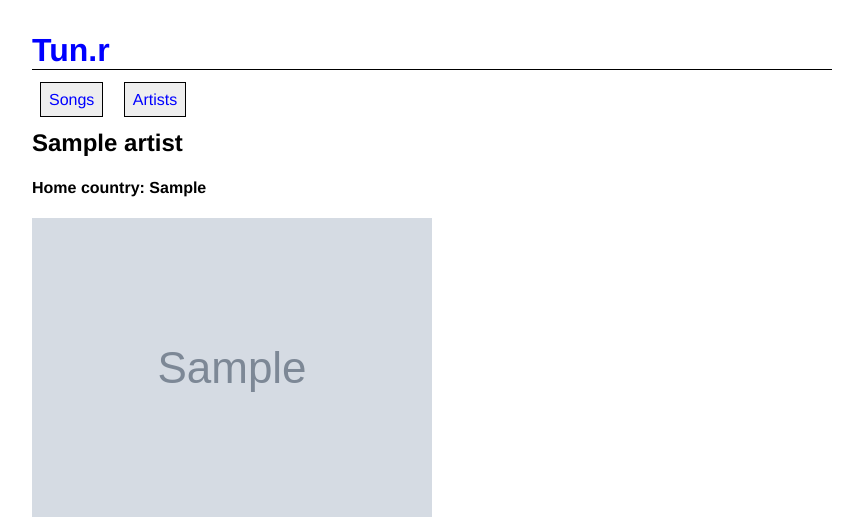
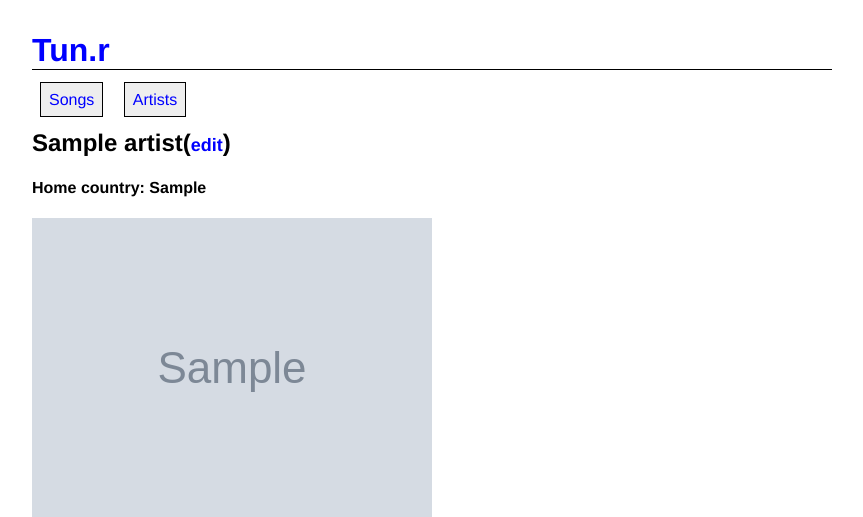
Before and after one commit to angawdi/django-tunrapp, a Django app: template tunr_django/tunr/templates/artist_detail.html in a window 1280 px wide. Shown: the top 517 px of the page, without its empty margins (208-1071 px from the left). Run offline with Django 3.2, Linux system fonts and the light colour scheme; the template is opened without the code that fills it: values that come from a table or form of the project are taken from there, others are empty; tables that the repository leaves empty hold one stand-in row (values such as "Sample post"); grey boxes marked "Sample" are stand-in pictures; parts of the project's set-up code (start-up, migrations or seed data) failed here and were passed over.

Commit message:
finish edit artist form. Now could go to localhost:8000/artist/id to check

```diff
--- a/tunr_django/tunr/templates/artist_detail.html
+++ b/tunr_django/tunr/templates/artist_detail.html
@@ -1,7 +1,7 @@
 {% extends 'base.html' %}
 
 {% block content %}
-<h2>{{ artist.name }}</h2>
+<h2>{{ artist.name }}(<a href="{% url 'artist_edit' pk=artist.pk %}">edit</a>)</h2>
 <h4>Home country: {{ artist.nationality}}</h4>
 <img src="{{ artist.photo_url}}" alt="artist_photo" class="artist-photo">
 
```
Also changed, not shown: tunr_django/tunr/views.py (+8 -8 lines).
